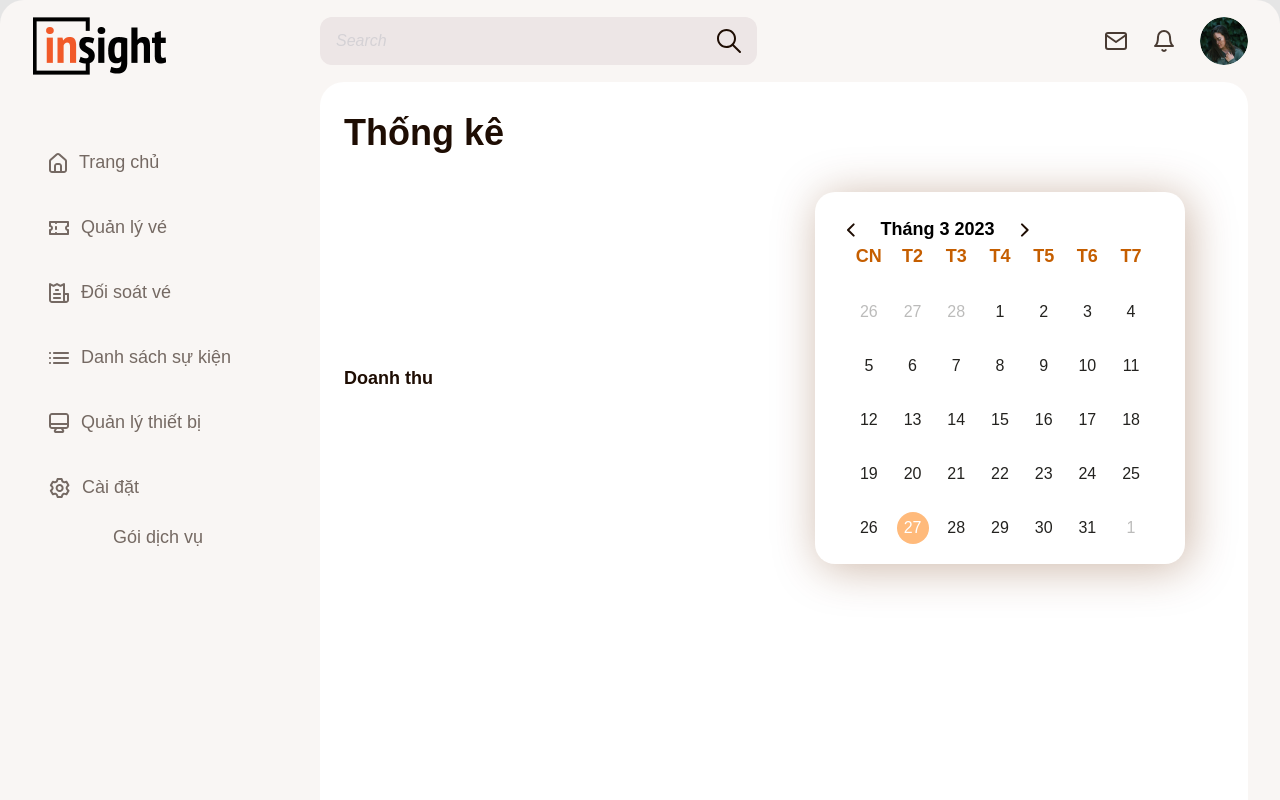
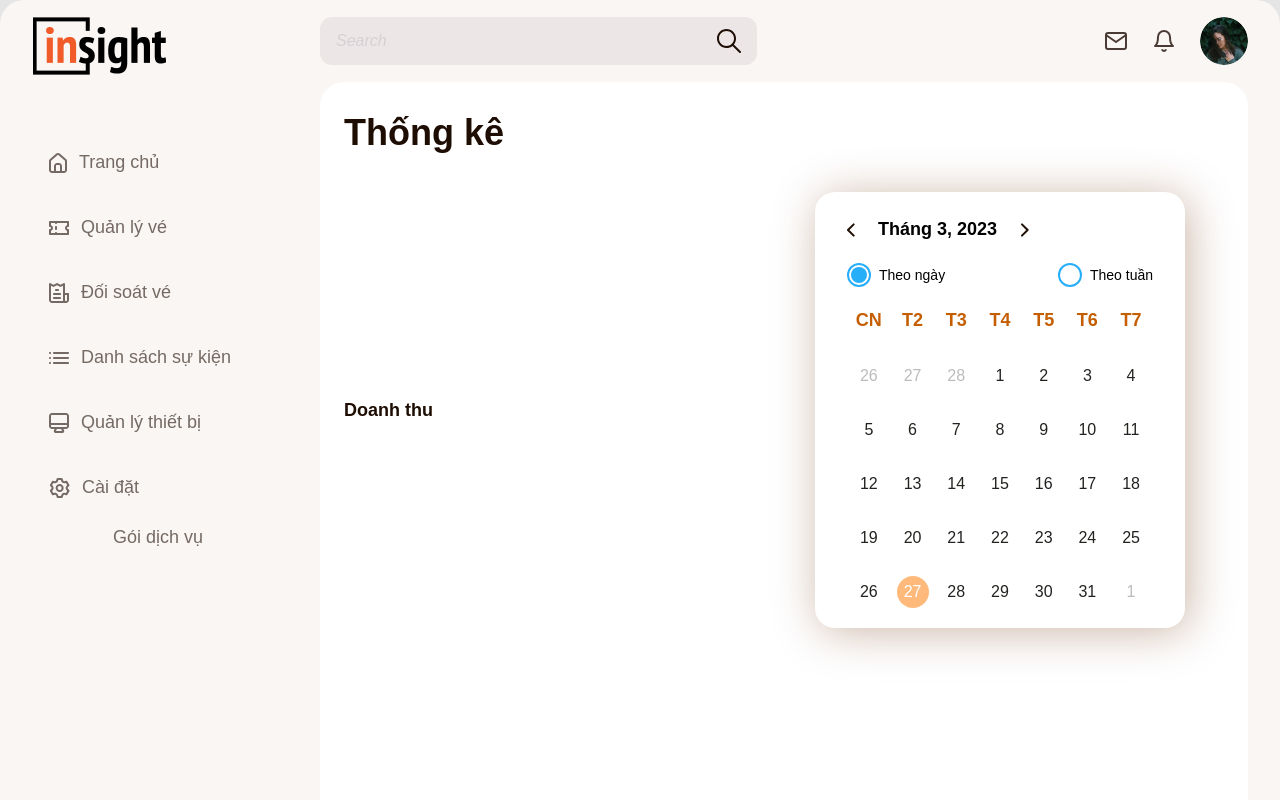
Before and after one commit to ThuyVi76207/ReactJS-CMS-Ticket-Sale_App, a React (Create React App) app: page /insight in a window 1280 px wide. Shown: the top 800 px of the page. Built offline with nearby package versions, Linux system fonts and the light colour scheme.

Commit message:
Done UI Calendar

```diff
--- a/src/components/Calendar/Calendar.tsx
+++ b/src/components/Calendar/Calendar.tsx
@@ -84,11 +84,22 @@ const Calendar = () => {
           <img className="cursor-pointer" src={previous} alt="" />
         </span>
 
-        <p className="current-date">{`${months[month]} ${year}`}</p>
+        <p className="current-date">{`${months[month]}, ${year}`}</p>
         <span onClick={onClickSetMonthNext}>
           <img className="cursor-pointer" src={next} alt="" />
         </span>
       </header>
+      <div className="radio-btn my-[20px]">
+        <label className="form-control">
+          <input type="radio" name="radio" defaultChecked />
+          Theo ngày
+        </label>
+
+        <label className="form-control">
+          <input type="radio" name="radio" />
+          Theo tuần
+        </label>
+      </div>
       <div className="calendar">
         <ul className="weeks">
           <li>CN</li>
@@ -115,7 +126,7 @@ const Calendar = () => {
               let isToday =
                 item === new Date().getDate() &&
                 month === new Date().getMonth() &&
-                currYear === new Date().getFullYear()
+                year === new Date().getFullYear()
                   ? "active"
                   : "";
               return (
--- a/src/components/Calendar/CalendarStyles.scss
+++ b/src/components/Calendar/CalendarStyles.scss
@@ -17,6 +17,58 @@
             font-weight: 700;
             text-align: center;
         }
+    }
+
+    .radio-btn {
+        display: flex;
+        align-items: center;
+        justify-content: space-between;
+
+        .form-control {
+            font-size: 14px;
+            font-weight: 500;
+            display: flex;
+            align-items: center;
+            gap: 8px;
+        }
+
+        input[type="radio"] {
+            /* Add if not using autoprefixer */
+            -webkit-appearance: none;
+            /* Remove most all native input styles */
+            appearance: none;
+
+            background-color: #fff;
+
+            color: #27AEF9;
+            width: 24px;
+            height: 24px;
+            border: 2px solid currentColor;
+            border-radius: 20px;
+
+            display: grid;
+            place-content: center;
+        }
+
+        input[type="radio"]::before {
+            content: "";
+            width: 16px;
+            height: 16px;
+            border-radius: 50%;
+            transform: scale(0);
+            transition: 120ms transform ease-in-out;
+            box-shadow: inset 1em 1em var(--form-control-color);
+            /* Windows High Contrast Mode */
+            background-color: #27AEF9;
+        }
+
+        input[type="radio"]:checked::before {
+            transform: scale(1);
+        }
+
+
+
+
     }
 
     .calendar {
```
